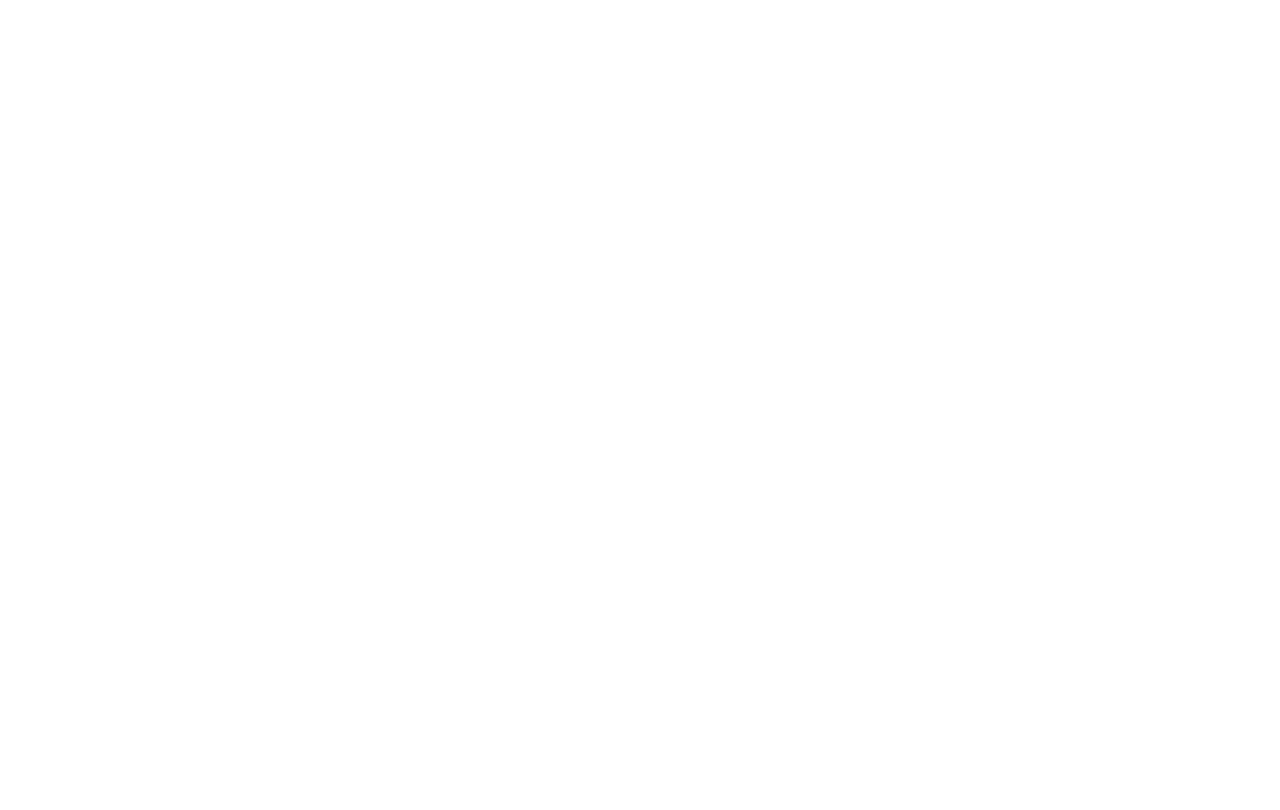
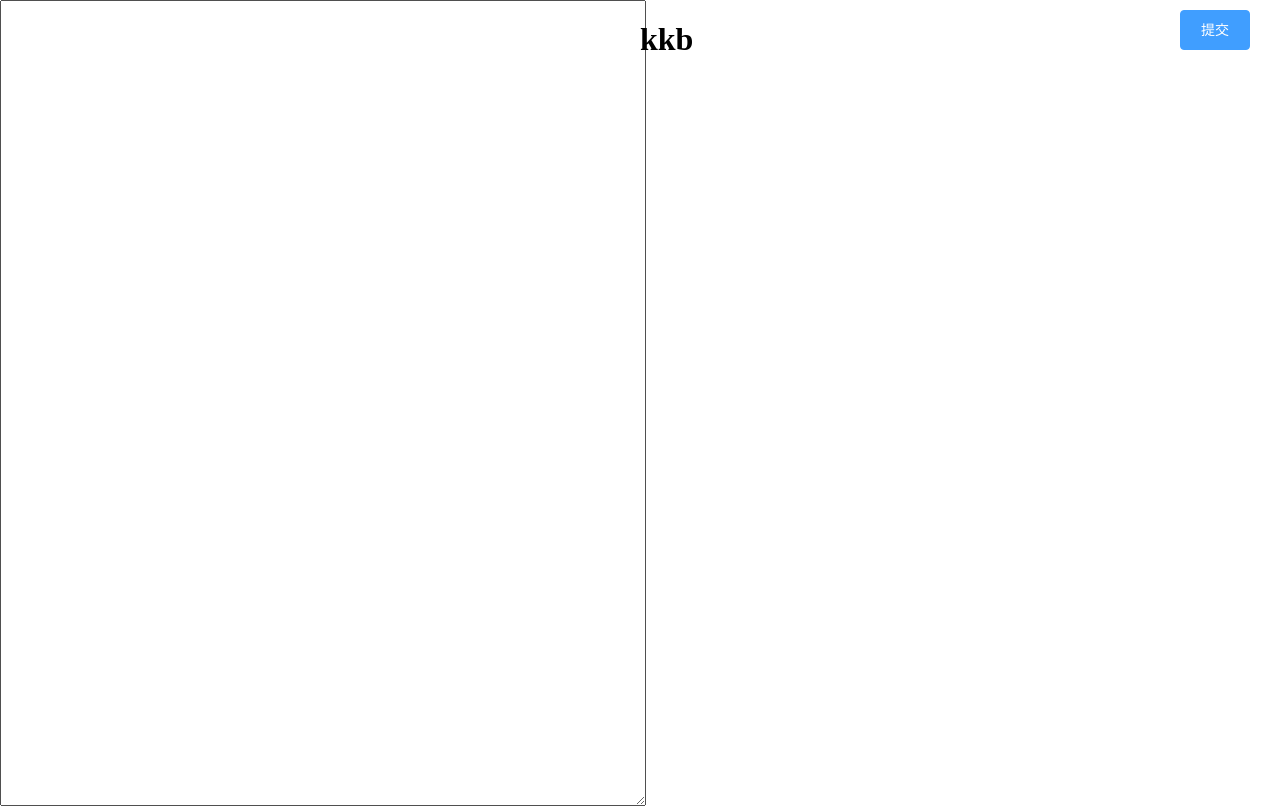
Before and after one commit to code300/nuxtjs-eggjs-mongodb, a Nuxt app in the folder nuxtjs/: page /editor in a window 1280 px wide. Before the commit this address had no page. Built offline with nearby package versions, Linux system fonts and the light colour scheme.

Commit message:
编辑器markdown粘贴和拖拽功能实现

```diff
--- /dev/null
+++ b/nuxtjs/pages/editor.vue
@@ -0,0 +1,87 @@
+<template>
+  <div class="my-editor">
+    <div class="submit-container">
+      <el-button
+        type="primary"
+        @click="submit"
+      >提交</el-button>
+    </div>
+    <el-row>
+      <el-col :span="12">
+        <textarea
+          class="markdown-editor"
+          ref="editor"
+          value="content"
+          @input="update"
+        ></textarea>
+      </el-col>
+      <el-col :span="12">
+        <div
+          class="markdown-display"
+          v-html="compiledContent"
+        ></div>
+      </el-col>
+    </el-row>
+  </div>
+</template>
+
+<script>
+import marked from 'marked'
+export default {
+  data() {
+    return {
+      content: `# kkb`,
+    }
+  },
+  mounted() {
+    this.timer = null
+    this.bindEvents()
+  },
+  computed: {
+    compiledContent() {
+      return marked(this.content, {})
+    },
+  },
+  methods: {
+    bindEvents(){
+      this.$refs.editor.addEventListener('paste',async (e)=>{
+        // console.log(e);
+        const files = e.clipboardData.files
+        // console.log(files,'files');
+      })
+      this.$refs.editor.addEventListener('drop',(e)=>{
+        // console.log(e);
+        const files = e.dataTransfer.files
+        console.log(files,'files');
+        e.preventDefault();
+      })
+    },
+    // lodash/debounce
+    update(e) {
+      clearTimeout(this.timer)
+      this.timer = setTimeout(() => {
+        this.content = e.target.value
+      }, 350)
+    },
+    submit() {},
+  },
+}
+</script>
+
+<style lang="scss" scoped>
+.my-editor {
+  .submit-container {
+    button {
+      position: fixed;
+      top: 10px;
+      right: 30px;
+      z-index: 100;
+    }
+  }
+  .markdown-editor {
+    width: 100%;
+    height: 100vh;
+    outline: none;
+  }
+}
+</style>
```
